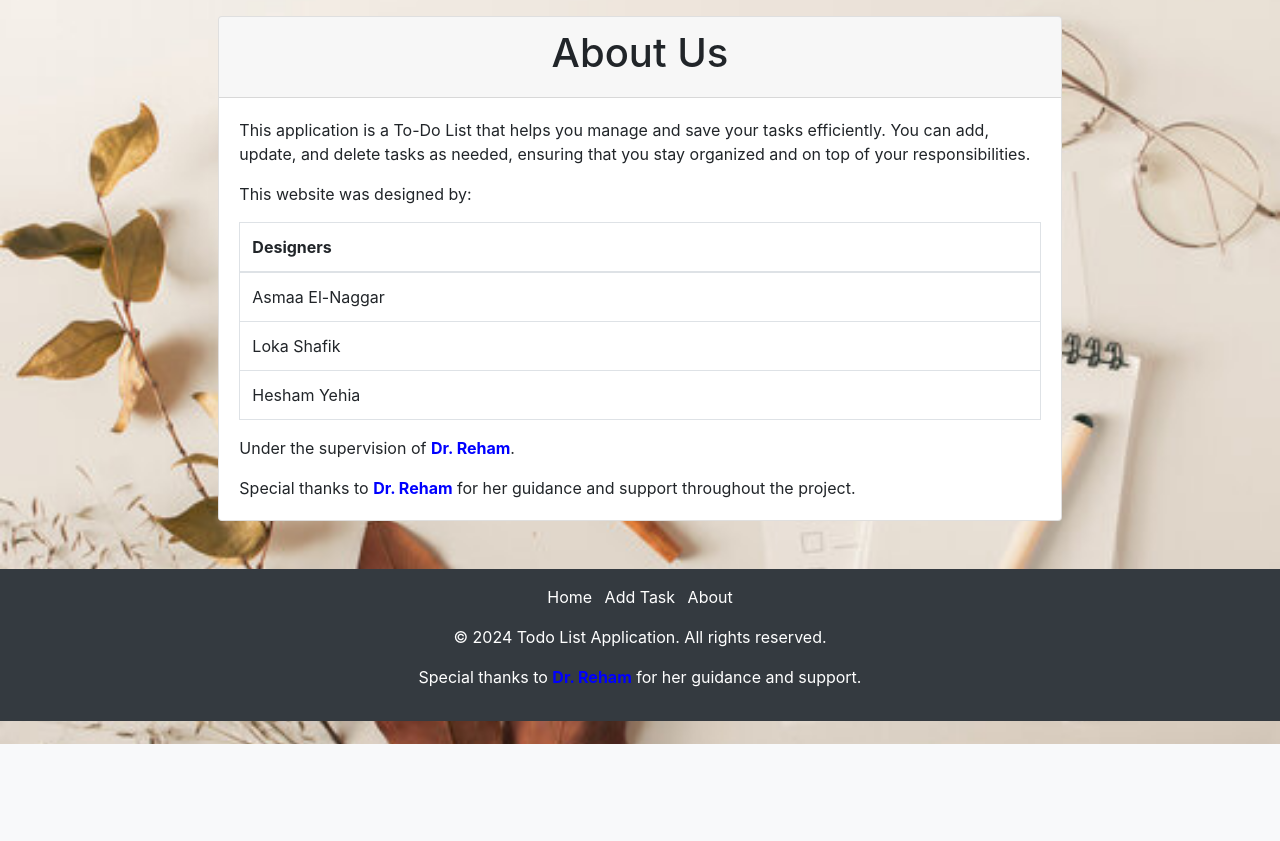
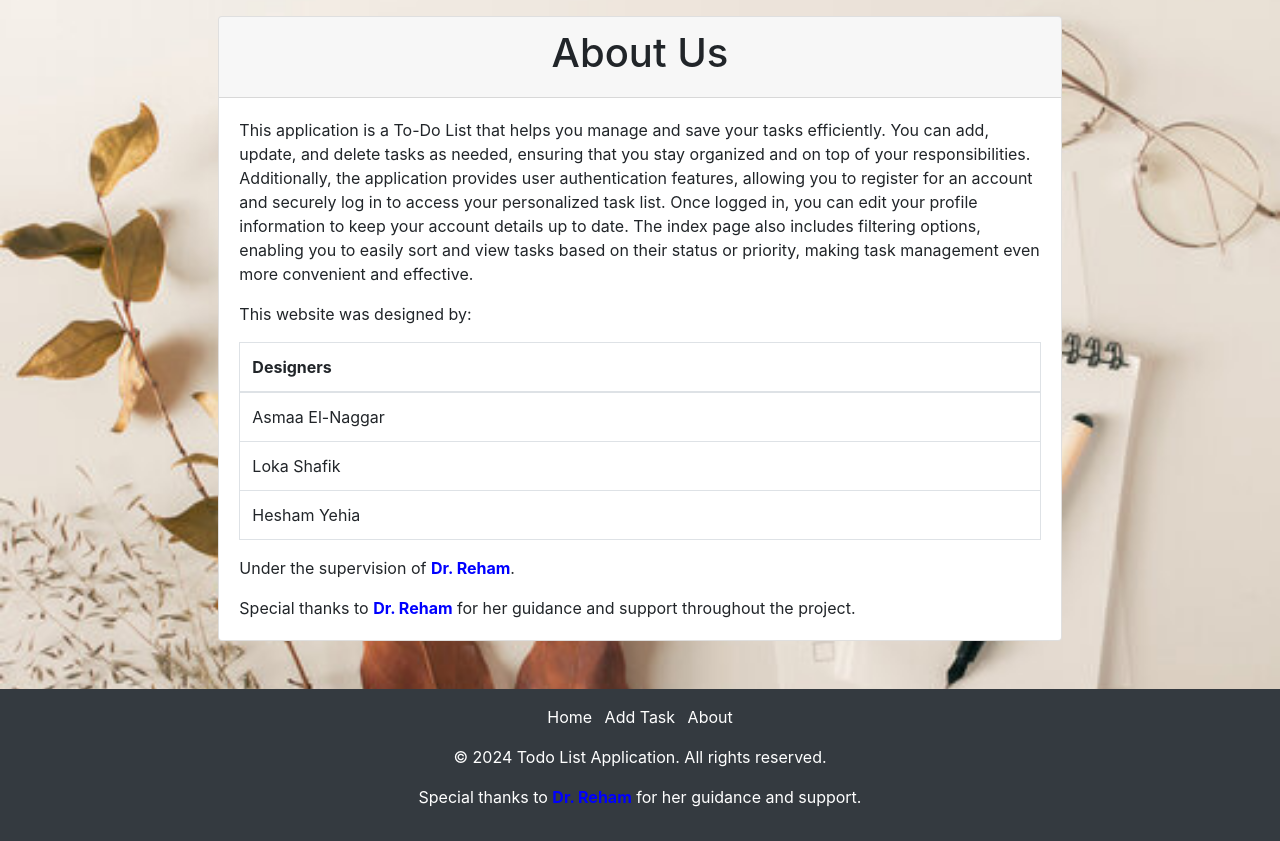
Before and after one commit to loka1/Todo-list-with-php, a PHP site: page /about.php in a window 1280 px wide. Shown: the part 56-897 px from the top of the page. Before the commit the page ends 800 px from the top, so only its background shows below. Run offline with PHP 8.4, Linux system fonts and the light colour scheme.

Commit message:
update about page to include additional features and functionalities of the application

```diff
--- a/about.php
+++ b/about.php
@@ -17,8 +17,8 @@ require_once 'header.php';
           <h1>About Us</h1>
         </div>
         <div class="card-body">
-          <!-- Paragraph describing the purpose and functionality of the application -->
-          <p class="card-text">This application is a To-Do List that helps you manage and save your tasks efficiently. You can add, update, and delete tasks as needed, ensuring that you stay organized and on top of your responsibilities.</p>
+            <!-- Paragraph describing the purpose and functionality of the application -->
+            <p class="card-text">This application is a To-Do List that helps you manage and save your tasks efficiently. You can add, update, and delete tasks as needed, ensuring that you stay organized and on top of your responsibilities. Additionally, the application provides user authentication features, allowing you to register for an account and securely log in to access your personalized task list. Once logged in, you can edit your profile information to keep your account details up to date. The index page also includes filtering options, enabling you to easily sort and view tasks based on their status or priority, making task management even more convenient and effective.</p>
           <!-- Paragraph introducing the designers of the website -->
           <p class="card-text">This website was designed by:</p>
           <!-- Table of the designers' names -->
```
